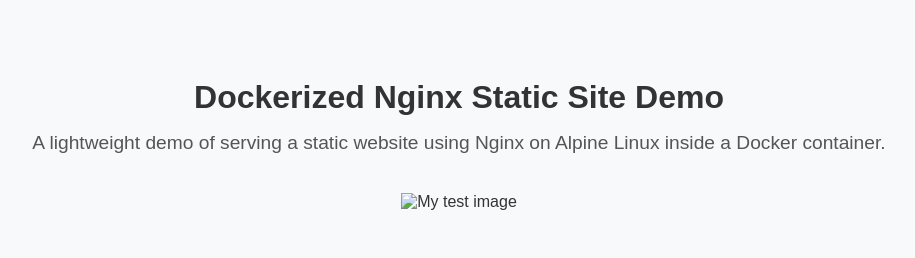
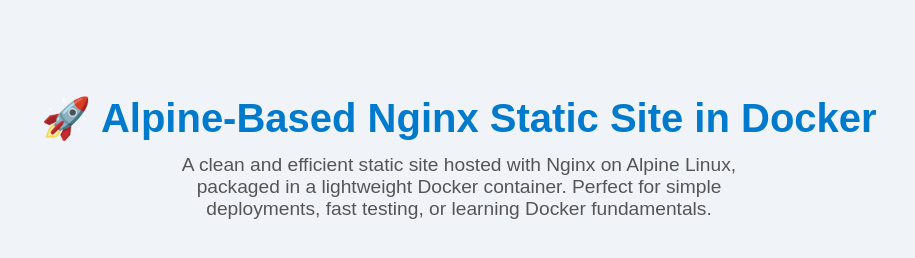
Before and after one commit to satheeshpolu/docker-nginx-repo, a plain HTML site: page index.html in a window 1280 px wide. Shown: the whole page, without its empty margins (181-1096 px from the left). Drawn offline with Linux system fonts and the light colour scheme.

Commit message:
Update index.html

```diff
--- a/index.html
+++ b/index.html
@@ -3,36 +3,38 @@
   <head>
     <meta charset="utf-8" />
     <meta name="viewport" content="width=device-width" />
-    <title>Dockerized Nginx Static Site Demo</title>
+    <title>Alpine-Based Nginx Static Site in Docker</title>
     <style>
       body {
         font-family: Arial, sans-serif;
         text-align: center;
-        padding: 50px;
-        background-color: #f8f9fa;
+        padding: 60px 20px;
+        background-color: #f0f4f8;
         color: #333;
       }
       h1 {
-        font-size: 2em;
-        margin-bottom: 0.5em;
+        font-size: 2.5em;
+        margin-bottom: 0.3em;
+        color: #007acc;
       }
       p {
         font-size: 1.2em;
-        margin-top: 0;
-        margin-bottom: 2em;
+        max-width: 600px;
+        margin: 0 auto 2em;
         color: #555;
       }
       img {
-        max-width: 300px;
+        max-width: 100%;
         height: auto;
+        border-radius: 8px;
+        box-shadow: 0 4px 12px rgba(0,0,0,0.1);
       }
     </style>
   </head>
   <body>
-    <h1>Dockerized Nginx Static Site Demo</h1>
+    <h1>🚀 Alpine-Based Nginx Static Site in Docker</h1>
     <p>
-      A lightweight demo of serving a static website using Nginx on Alpine Linux inside a Docker container.
+      A clean and efficient static site hosted with Nginx on Alpine Linux, packaged in a lightweight Docker container. Perfect for simple deployments, fast testing, or learning Docker fundamentals.
     </p>
-    <img src="" alt="My test image" />
   </body>
 </html>
```
